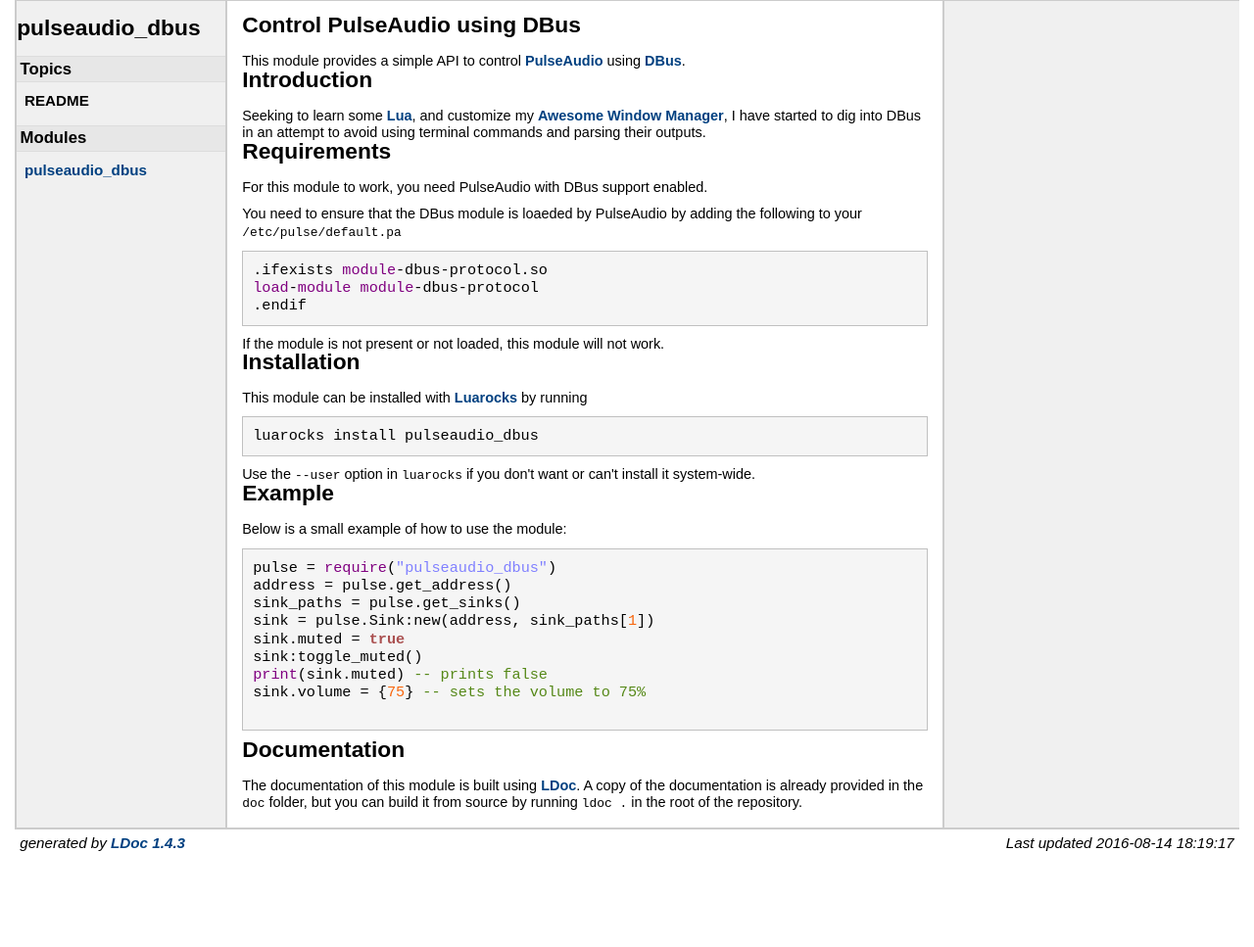
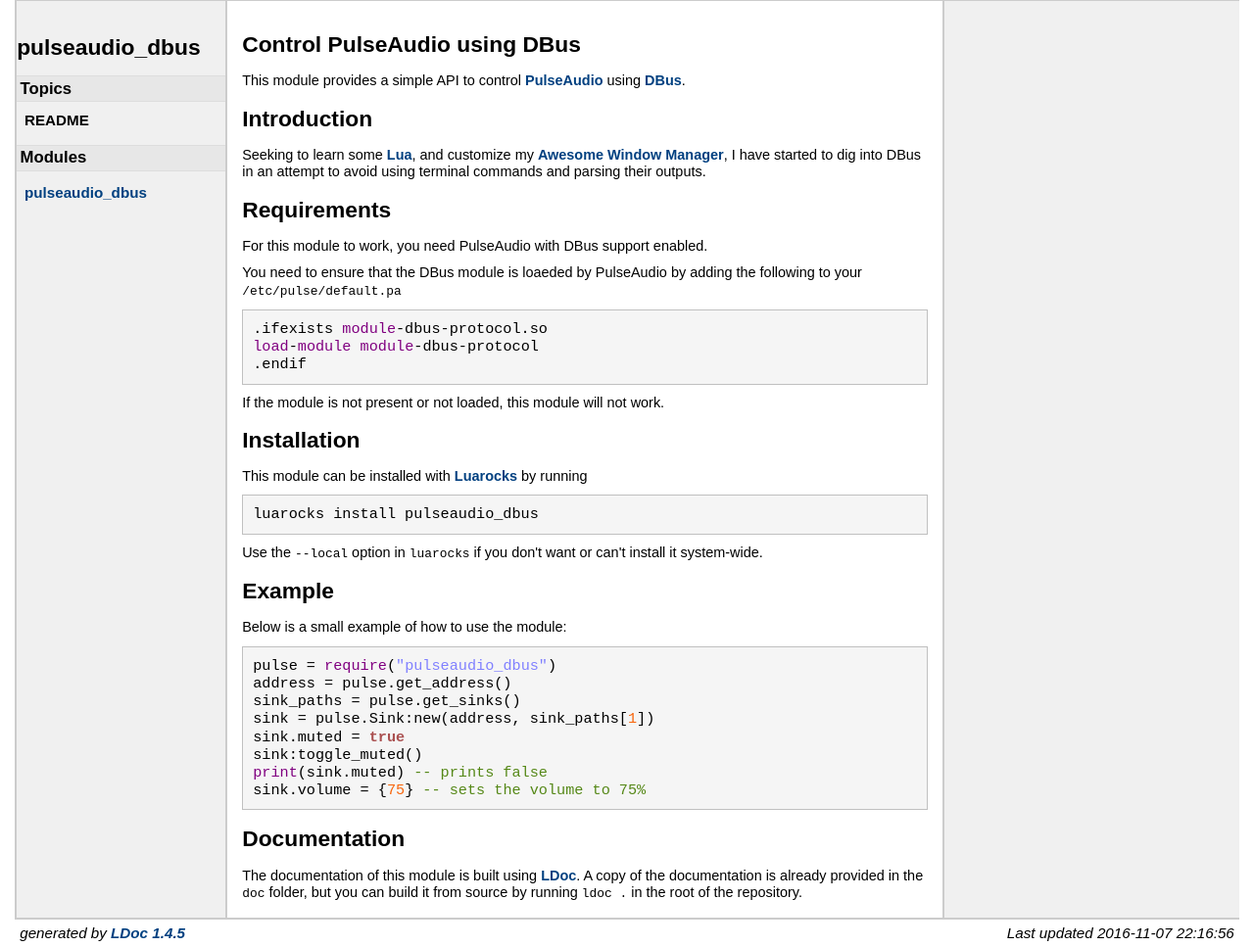
Before and after one commit to stefano-m/lua-pulseaudio_dbus, a plain HTML site: page doc/topics/README.md.html in a window 1280 px wide. Shown: the whole page at 98% size. Before the commit the page ends 875 px from the top, so only its background shows below. Drawn offline with Linux system fonts and the light colour scheme.

Commit message:
Fix documentation mentioning --user instead of --local

```diff
--- a/doc/ldoc.css
+++ b/doc/ldoc.css
@@ -28,7 +28,6 @@ del,ins {
     text-decoration: none;
 }
 li {
-    list-style: disc;
     margin-left: 20px;
 }
 caption,th {
@@ -88,7 +87,7 @@ em { font-style: italic;}
 
 h1 {
     font-size: 1.5em;
-    margin: 0 0 20px 0;
+    margin: 20px 0 20px 0;
 }
 h2, h3, h4 { margin: 15px 0 10px 0; }
 h2 { font-size: 1.25em; }
@@ -114,24 +113,18 @@ p.name {
     padding-top: 1em;
 }
 
-pre.example {
-    background-color: rgb(245, 245, 245);
-    border: 1px solid silver;
-    padding: 10px;
-    margin: 10px 0 10px 0;
-    font-family: "Andale Mono", monospace;
-    font-size: .85em;
-}
-
 pre {
     background-color: rgb(245, 245, 245);
-    border: 1px solid silver;
+    border: 1px solid #C0C0C0; /* silver */
     padding: 10px;
     margin: 10px 0 10px 0;
     overflow: auto;
     font-family: "Andale Mono", monospace;
 }
 
+pre.example {
+    font-size: .85em;
+}
 
 table.index { border: 1px #00007f; }
 table.index td { text-align: left; vertical-align: top; }
@@ -291,6 +284,7 @@ a:target + * {
   background-color: #FF9;
 }
 
+
 /* styles for prettification of source */
 pre .comment { color: #558817; }
 pre .constant { color: #a8660d; }
@@ -303,5 +297,6 @@ pre .number { color: #f8660d; }
 pre .operator { color: #2239a8; font-weight: bold; }
 pre .preprocessor, pre .prepro { color: #a33243; }
 pre .global { color: #800080; }
+pre .user-keyword { color: #800080; }
 pre .prompt { color: #558817; }
 pre .url { color: #272fc2; text-decoration: underline; }
--- a/doc/topics/README.md.html
+++ b/doc/topics/README.md.html
@@ -30,11 +30,11 @@
 
 
 <h2>Topics</h2>
-<ul class="$(kind=='Topics' and '' or 'nowrap'">
+<ul class="">
   <li><strong>README</strong></li>
 </ul>
 <h2>Modules</h2>
-<ul class="$(kind=='Topics' and '' or 'nowrap'">
+<ul class="nowrap">
   <li><a href="../index.html">pulseaudio_dbus</a></li>
 </ul>
 
@@ -80,7 +80,7 @@ by adding the following to your <code>/etc/pulse/default.pa</code></p>
 luarocks install pulseaudio_dbus
 </pre>
 
-<p>Use the <code>--user</code> option in <code>luarocks</code> if you don't want or can't install it
+<p>Use the <code>--local</code> option in <code>luarocks</code> if you don't want or can't install it
 system-wide.</p>
 
 <h1>Example</h1>
@@ -96,8 +96,7 @@ sink = pulse.Sink:new(address, sink_paths[<span class="number">1</span>])
 sink.muted = <span class="keyword">true</span>
 sink:toggle_muted()
 <span class="global">print</span>(sink.muted) <span class="comment">-- prints false
-</span>sink.volume = {<span class="number">75</span>} <span class="comment">-- sets the volume to 75%
-</span>
+</span>sink.volume = {<span class="number">75</span>} <span class="comment">-- sets the volume to 75%</span>
 </pre>
 
 <h1>Documentation</h1>
@@ -110,8 +109,8 @@ but you can build it from source by running <code>ldoc .</code> in the root of t
 </div> <!-- id="content" -->
 </div> <!-- id="main" -->
 <div id="about">
-<i>generated by <a href="http://github.com/stevedonovan/LDoc">LDoc 1.4.3</a></i>
-<i style="float:right;">Last updated 2016-08-14 18:19:17 </i>
+<i>generated by <a href="http://github.com/stevedonovan/LDoc">LDoc 1.4.5</a></i>
+<i style="float:right;">Last updated 2016-11-07 22:16:56 </i>
 </div> <!-- id="about" -->
 </div> <!-- id="container" -->
 </body>
```
Also changed, not shown: doc/index.html (+5 -5 lines), 1 other file.
